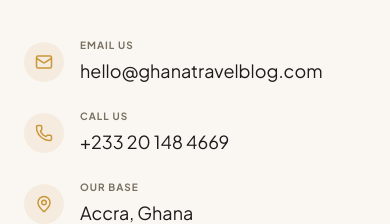
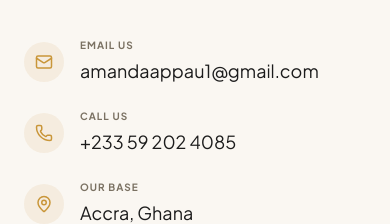
Before and after one commit to Ama-Dziedzom/ghana-travel, a Next.js app: page /contact in a window 390 px wide. Shown: the part 632-856 px from the top of the page. Built offline with nearby package versions, Linux system fonts and the light colour scheme.

Commit message:
chore: update contact email and phone number in contact page

```diff
--- a/src/app/(public)/contact/page.tsx
+++ b/src/app/(public)/contact/page.tsx
@@ -76,7 +76,7 @@ export default function ContactPage() {
                     <div>
                       <p className="font-body text-[10px] uppercase font-bold tracking-widest text-muted mb-1">Email Us</p>
                       <a href="mailto:hello@ghanatravelblog.com" className="font-body text-lg text-text hover:text-accent transition-colors">
-                        hello@ghanatravelblog.com
+                        amandaappau1@gmail.com
                       </a>
                     </div>
                   </div>
@@ -88,7 +88,7 @@ export default function ContactPage() {
                     <div>
                       <p className="font-body text-[10px] uppercase font-bold tracking-widest text-muted mb-1">Call Us</p>
                       <a href="tel:+233201484669" className="font-body text-lg text-text hover:text-accent transition-colors">
-                        +233 20 148 4669
+                        +233 59 202 4085
                       </a>
                     </div>
                   </div>
```
